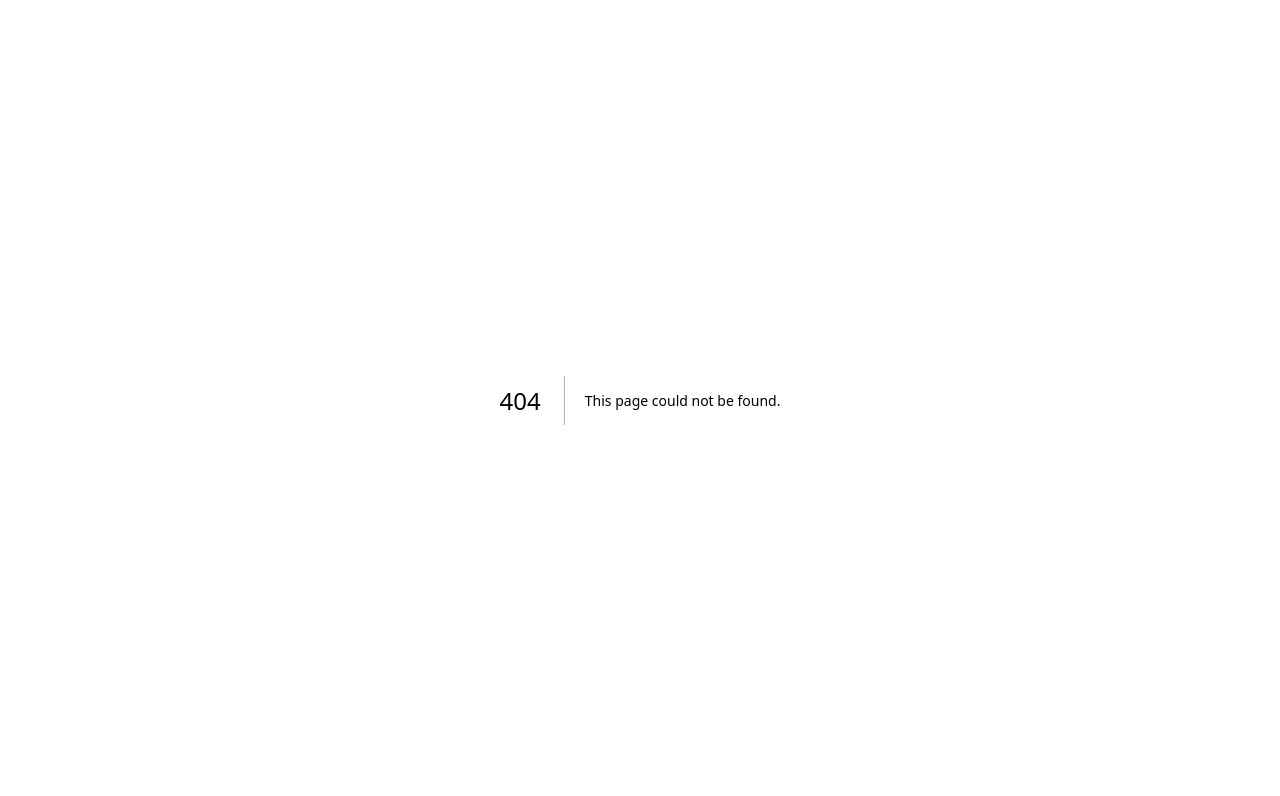
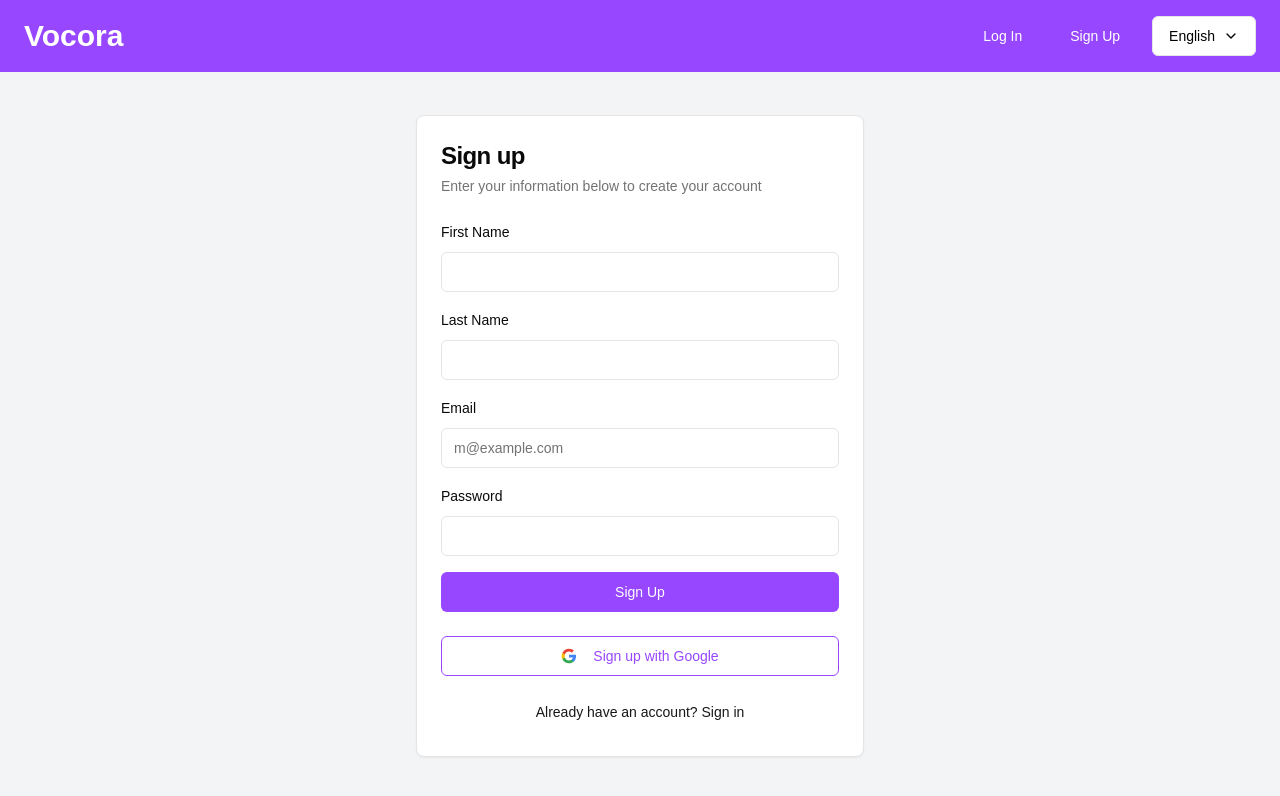
Before and after one commit to andreag02/TEAM_PROJECT2, a Next.js app: page /signup in a window 1280 px wide. Before the commit this address had no page. Shown: the top 796 px of the page. Built offline with nearby package versions, Linux system fonts and the light colour scheme; no server answers.

Commit message:
Seperated signup and login pages

```diff
--- a/app/(auth)/login/page.tsx
+++ b/app/(auth)/login/page.tsx
@@ -1,7 +1,7 @@
 "use client"
 
-import { useEffect, useState } from "react"
-import { useRouter, useSearchParams } from "next/navigation"
+import { useState } from "react"
+import { useRouter } from "next/navigation"
 import { Button } from "@/components/ui/button"
 import { Input } from "@/components/ui/input"
 import { Label } from "@/components/ui/label"
@@ -32,47 +32,10 @@ function LoginForm({
   )
 }
 
-function SignUpForm({
-  isLoading,
-  onSubmit,
-}: { isLoading: boolean; onSubmit: (e: React.FormEvent<HTMLFormElement>) => Promise<void> }) {
-  return (
-    <form onSubmit={onSubmit} className="space-y-4">
-      <div className="space-y-2">
-        <Label htmlFor="firstName">First Name</Label>
-        <Input id="firstName" name="firstName" type="text" required />
-      </div>
-      <div className="space-y-2">
-        <Label htmlFor="lastName">Last Name</Label>
-        <Input id="lastName" name="lastName" type="text" required />
-      </div>
-      <div className="space-y-2">
-        <Label htmlFor="email">Email</Label>
-        <Input id="email" name="email" type="email" placeholder="m@example.com" required />
-      </div>
-      <div className="space-y-2">
-        <Label htmlFor="password">Password</Label>
-        <Input id="password" name="password" type="password" required />
-      </div>
-      <Button type="submit" className="w-full bg-[#9747FF] text-white hover:bg-[#8A3DEE]" disabled={isLoading}>
-        {isLoading && <Icons.spinner className="mr-2 h-4 w-4 animate-spin" />}
-        Sign Up
-      </Button>
-    </form>
-  )
-}
-
 export default function LoginPage() {
   const [isLoading, setIsLoading] = useState(false)
   const [error, setError] = useState<string | null>(null)
   const router = useRouter()
-  const searchParams = useSearchParams()
-  const [isSignUp, setIsSignUp] = useState(false);
-
-  // Sync state with URL changes
-  useEffect(() => {
-    setIsSignUp(searchParams.get('signup') === 'true')
-  }, [searchParams]);
 
   async function onSubmit(event: React.FormEvent<HTMLFormElement>) {
     event.preventDefault()
@@ -81,33 +44,11 @@ export default function LoginPage() {
 
     const form = event.currentTarget;
     const formData = new FormData(form);
-    const firstName = formData.get('firstName') as string;
-    const lastName = formData.get('lastName') as string;
     const email = formData.get('email') as string;
     const password = formData.get('password') as string;
 
     try {
       let data, error;
-
-      // Handles sign up
-      if (isSignUp) {
-        const { data:signUpData, error: signUpError } = await supabase.auth.signUp({ email, password,
-          options: {
-            // Stores user's information in Supabase
-            data: {
-              first_name: firstName,
-              last_name: lastName,
-              display_name: `${firstName} ${lastName}`,
-            },
-          },
-         });
-        data = signUpData;
-        error = signUpError;
-
-        if (error) throw new Error(error.message);
-      }
-      // Handles login
-      else {
       const { data:loginData, error: signInError } = await supabase.auth.signInWithPassword({ email, password });
       data = loginData;
       error = signInError;
@@ -118,7 +59,6 @@ export default function LoginPage() {
           throw new Error("Please verify your email before logging in");
         } else{
           throw new Error(error.message);
-          }
         }
       }
 
@@ -164,33 +104,23 @@ export default function LoginPage() {
       <div className="flex items-center justify-center" style={{ minHeight: "calc(100vh - 72px)" }}>
         <Card className="w-full max-w-md mx-4">
           <CardHeader className="space-y-1">
-            <CardTitle className="text-2xl font-bold">{isSignUp ? "Sign up" : "Sign in"}</CardTitle>
+            <CardTitle className="text-2xl font-bold">{"Sign in"}</CardTitle>
             <CardDescription>
-              {isSignUp
-                ? "Enter your information below to create your account"
-                : "Enter your email below to sign in to your account"}
+              Enter your email below to sign in to your account
             </CardDescription>
           </CardHeader>
           <CardContent>
             {error && <div className="mb-4 p-2 bg-red-100 border border-red-400 text-red-700 rounded">{error}</div>}
-            {isSignUp ? (
-              <SignUpForm isLoading={isLoading} onSubmit={onSubmit} />
-            ) : (
             <LoginForm isLoading={isLoading} onSubmit={onSubmit} />
-            )}
           </CardContent>
           <CardFooter className="flex flex-col space-y-4">
             <Button variant="outline" className="w-full border-[#9747FF] text-[#9747FF] hover:bg-[#9747FF]/10" onClick={handleGoogleSignIn}
             >
               <Icons.google className="mr-2 h-4 w-4" />
-              {isSignUp ? "Sign up" : "Sign in"} with Google
+              Sign in with Google
             </Button>
-            <Button variant="link" className="w-full" onClick={() => {
-              const newIsSignUp = !isSignUp;
-              setIsSignUp(newIsSignUp);
-              router.push(`/login${newIsSignUp ? '?signup=true' : ''}`);
-            }}>
-              {isSignUp ? "Already have an account? Sign in" : "Don't have an account? Sign up"}
+            <Button variant="link" className="w-full" onClick={() => router.push('/signup')}>
+              Don't have an account? Sign up
             </Button>
           </CardFooter>
         </Card>
--- /dev/null
+++ b/app/(auth)/signup/page.tsx
@@ -0,0 +1,113 @@
+"use client"
+
+import { useState } from "react"
+import { useRouter } from "next/navigation"
+import { Button } from "@/components/ui/button"
+import { Input } from "@/components/ui/input"
+import { Label } from "@/components/ui/label"
+import { Card, CardContent, CardDescription, CardHeader, CardTitle, CardFooter } from "@/components/ui/card"
+import { Icons } from "@/components/ui/icons"
+import { Navbar } from "@/components/Navbar"
+import { supabase } from "@/lib/supabase"
+
+function SignUpForm({
+  isLoading,
+  onSubmit,
+}: { isLoading: boolean; onSubmit: (e: React.FormEvent<HTMLFormElement>) => Promise<void> }) {
+  return (
+    <form onSubmit={onSubmit} className="space-y-4">
+      <div className="space-y-2">
+        <Label htmlFor="firstName">First Name</Label>
+        <Input id="firstName" name="firstName" type="text" required />
+      </div>
+      <div className="space-y-2">
+        <Label htmlFor="lastName">Last Name</Label>
+        <Input id="lastName" name="lastName" type="text" required />
+      </div>
+      <div className="space-y-2">
+        <Label htmlFor="email">Email</Label>
+        <Input id="email" name="email" type="email" placeholder="m@example.com" required />
+      </div>
+      <div className="space-y-2">
+        <Label htmlFor="password">Password</Label>
+        <Input id="password" name="password" type="password" required />
+      </div>
+      <Button type="submit" className="w-full bg-[#9747FF] text-white hover:bg-[#8A3DEE]" disabled={isLoading}>
+        {isLoading && <Icons.spinner className="mr-2 h-4 w-4 animate-spin" />}
+        Sign Up
+      </Button>
+    </form>
+  )
+}
+
+export default function SignUpPage() {
+    const [isLoading, setIsLoading] = useState(false)
+    const [error, setError] = useState<string | null>(null)
+    const router = useRouter()
+
+    async function onSubmit(event: React.FormEvent<HTMLFormElement>) {
+        event.preventDefault()
+        setIsLoading(true)
+        setError(null)
+
+        const form = event.currentTarget
+        const formData = new FormData(form)
+        const firstName = formData.get('firstName') as string
+        const lastName = formData.get('lastName') as string
+        const email = formData.get('email') as string
+        const password = formData.get('password') as string
+
+        try {
+        const { data: signUpData, error: signUpError } = await supabase.auth.signUp({
+            email,
+            password,
+            options: {
+            data: {
+                first_name: firstName,
+                last_name: lastName,
+                display_name: `${firstName} ${lastName}`,
+            },
+            },
+        })
+        if (signUpError) throw new Error(signUpError.message)
+
+        console.log("Sign-up successful.", signUpData)
+        router.push("/success")
+    } catch (error) {
+        setError(error instanceof Error ? error.message : "An unexpected error occurred")
+    } finally {
+        setIsLoading(false)
+    }
+}
+
+
+return (
+    <div className="min-h-screen bg-gray-100">
+      <Navbar />
+      <div className="flex items-center justify-center" style={{ minHeight: "calc(100vh - 72px)" }}>
+        <Card className="w-full max-w-md mx-4">
+          <CardHeader className="space-y-1">
+            <CardTitle className="text-2xl font-bold">{"Sign up"}</CardTitle>
+            <CardDescription>
+              Enter your information below to create your account
+            </CardDescription>
+          </CardHeader>
+          <CardContent>
+            {error && <div className="mb-4 p-2 bg-red-100 border border-red-400 text-red-700 rounded">{error}</div>}
+            <SignUpForm isLoading={isLoading} onSubmit={onSubmit} />
+          </CardContent>
+          <CardFooter className="flex flex-col space-y-4">
+            <Button variant="outline" className="w-full border-[#9747FF] text-[#9747FF] hover:bg-[#9747FF]/10"
+            >
+              <Icons.google className="mr-2 h-4 w-4" />
+              Sign up with Google
+            </Button>
+            <Button variant="link" className="w-full" onClick={() => router.push('/login')}>
+              Already have an account? Sign in
+            </Button>
+          </CardFooter>
+        </Card>
+      </div>
+    </div>
+  )
+}
--- a/components/Navbar.tsx
+++ b/components/Navbar.tsx
@@ -25,7 +25,7 @@ export function Navbar() {
               Log In
             </Button>
           </Link>
-          <Link href="/login?signup=true">
+          <Link href="/signup">
             <Button className="bg-[#9747FF] text-white hover:bg-[#8A3DEE]">
               Sign Up
             </Button>
```
Lines whose indentation alone changed are shown as unchanged.
